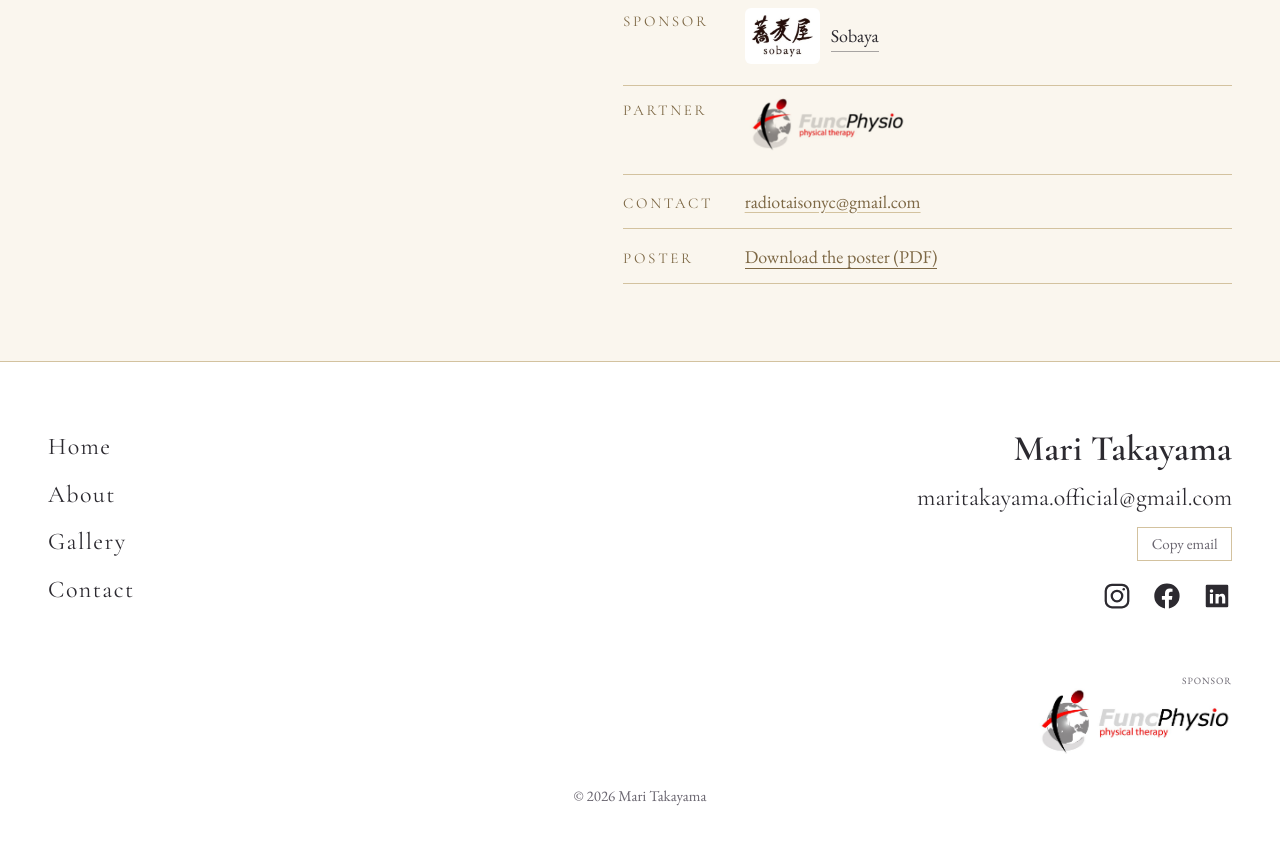
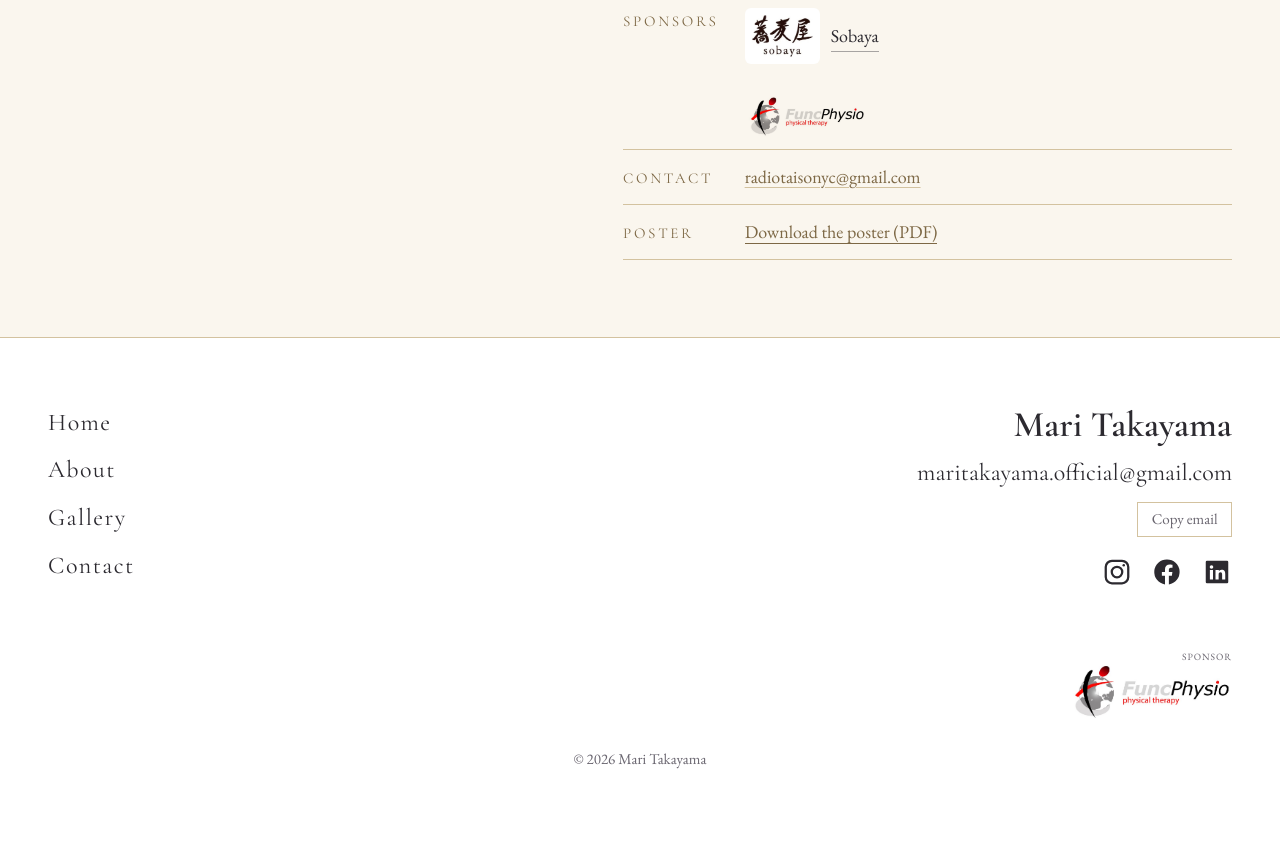
Before and after one commit to bostonterrier808/mari-takayama-site, a plain HTML site: page radio-taiso.html in a window 1280 px wide. Shown: the part 1477-2318 px from the top of the page. After the commit the page ends 2282 px from the top, so only its background shows below. Drawn offline with nearby package versions, Linux system fonts and the light colour scheme.

Commit message:
Radio Taiso: both sponsors in one row; footer logo a bit smaller
Co-Authored-By: Claude Opus 5.5 <noreply@anthropic.com>
Claude-Session: https://claude.ai/code/session_01BKSbViebQcW1KGPV6oWPaD

```diff
--- a/radio-taiso.html
+++ b/radio-taiso.html
@@ -266,8 +266,9 @@ footer nav a:hover { color: var(--slate); }
 .taiso-line-note { display: block; margin-top: .6rem; font-size: .92rem; line-height: 1.7; color: #6a6670; }
 .taiso-info dt { min-width: 0; overflow-wrap: anywhere; }
 .taiso-sponsor { flex-wrap: wrap; row-gap: .4rem; }
-.taiso-partner img { height: 56px !important; width: auto; border-radius: 0 !important; background: none !important; padding: 0 !important; mix-blend-mode: multiply; }
+.taiso-partner img { height: 42px !important; width: auto; border-radius: 0 !important; background: none !important; padding: 0 !important; mix-blend-mode: multiply; }
 .taiso-partner span { border-bottom: 1px solid currentColor; }
+.taiso-sponsors { display: flex; flex-direction: column; align-items: flex-start; gap: 2rem; }
 </style>
 <style id="photo-layout">.grid { grid-template-columns: repeat(6, minmax(0, 1fr)); grid-auto-rows: clamp(40px, 8vw, 160px); gap: 20px; align-items: stretch; } .grid button { min-height: 0; overflow: hidden; } .grid img { height: 100%; } @media (max-width: 760px) { .grid { grid-template-columns: repeat(2, minmax(0, 1fr)); grid-auto-rows: auto; align-items: start; } .grid button { grid-column: span 1 !important; grid-row: auto !important; } .grid img { height: auto !important; aspect-ratio: 3 / 4 !important; } }
 #grid button, .hero-photo, .about .wrap > img, .row-photo, .banner { overflow: hidden; }
@@ -374,7 +375,7 @@ html[lang=ja] header.top #site-menu a { font-size: 0.95rem; letter-spacing: 0.06
   .banner .wrap { align-items: flex-start; padding-top: 1.25rem; }
 }
 </style>
-<link rel="stylesheet" href="site-theme.css?v=sp2">
+<link rel="stylesheet" href="site-theme.css?v=sp3">
 <style id="manual-box-styles">@media(min-width:761px){}@media(max-width:760px){}</style><meta name="editor-published-at" content="1794434805000">
 <!-- Google Analytics (visitor counts only; skipped in the editor, previews and local copies) -->
 <script>
@@ -428,8 +429,7 @@ html[lang=ja] header.top #site-menu a { font-size: 0.95rem; letter-spacing: 0.06
               <div><dt>Weather</dt><dd>We meet on Zoom if it snows, or if the 7 AM forecast shows a 40% or higher chance of rain at 9 AM.</dd></div>
               <div data-box-slot="16"><dt>After</dt><dd>9:30 AM: running club by FuncPhysio Physical Therapy. Physical therapist Dr. Kosaki checks your running form as needed.<br><a class="taiso-link" href="https://funcphysio.com/ja/2026/11/11/funcphysio-running-club-takes-on-the-nyc-marathon-building-a-stronger-running-community-in-new-york-city/" target="_blank" rel="noopener">Running club blog</a></dd></div>
               <div data-box-slot="17"><dt>Updates</dt><dd><a class="taiso-link" href="https://docs.google.com/forms/d/1HZ8sSrXfh6N30gLe0oO-IdWjL2f-HCDcVMKicyv7BIE/viewform" target="_blank" rel="noopener">Join the Radio Taiso mailing list</a><span class="taiso-line-note">Or the LINE group (for people in or connected to New York): email <a class="taiso-mail" href="mailto:radiotaisonyc@gmail.com">radiotaisonyc@gmail.com</a> with your name and a short introduction.</span></dd></div>
-              <div data-box-slot="18"><dt>Sponsor</dt><dd><span class="taiso-sponsor"><img src="img/sobaya-logo.jpg" alt="Sobaya logo" width="436" height="326" data-photo-id="img/sobaya-logo.jpg" data-box-slot="22"><a href="https://www.sobaya-nyc.com" target="_blank" rel="noopener">Sobaya</a></span></dd></div>
-              <div><dt>Partner</dt><dd><a class="taiso-sponsor taiso-partner" href="https://funcphysio.com" target="_blank" rel="noopener"><img src="img/funcphysio-logo.jpg" alt="FuncPhysio Physical Therapy" width="900" height="312"></a></dd></div>
+              <div data-box-slot="18"><dt>Sponsors</dt><dd><span class="taiso-sponsors"><span class="taiso-sponsor"><img src="img/sobaya-logo.jpg" alt="Sobaya logo" width="436" height="326" data-photo-id="img/sobaya-logo.jpg" data-box-slot="22"><a href="https://www.sobaya-nyc.com" target="_blank" rel="noopener">Sobaya</a></span><a class="taiso-sponsor taiso-partner" href="https://funcphysio.com" target="_blank" rel="noopener"><img src="img/funcphysio-logo.jpg" alt="FuncPhysio Physical Therapy" width="900" height="312"></a></span></dd></div>
               <div data-box-slot="19"><dt>Contact</dt><dd><a class="taiso-mail" href="mailto:radiotaisonyc@gmail.com">radiotaisonyc@gmail.com</a></dd></div>
               <div><dt>Poster</dt><dd><a class="taiso-link" href="radio-taiso-poster.pdf" target="_blank" rel="noopener">Download the poster (PDF)</a></dd></div>
             </dl>
--- a/site-theme.css
+++ b/site-theme.css
@@ -375,9 +375,9 @@ footer .sponsor-wrap { display: flex !important; justify-content: flex-end; padd
 footer .sponsor-block { width: fit-content; margin: 0 0 1rem auto; text-align: right; }
 footer .sponsor-label { margin: 0 0 .1rem; text-align: right; font-size: .6rem; letter-spacing: .1em; color: var(--ink-soft); line-height: 1.2; }
 footer .sponsor-logo { display: inline-block; }
-footer .sponsor-logo img { display: block; width: 200px; height: auto; margin-left: auto; mix-blend-mode: multiply; }
+footer .sponsor-logo img { display: block; width: 165px; height: auto; margin-left: auto; mix-blend-mode: multiply; }
 @media (max-width: 760px) {
-  footer .sponsor-logo img { width: 170px; }
+  footer .sponsor-logo img { width: 135px; }
 }
 .rates-ask { margin-top: 1.4rem; padding: 1.1rem 1.1rem 1rem; border: 1px solid var(--gold-line, #d9c9a8); background: #fff; }
 .rates-ask-title { font-family: var(--font-display); font-size: clamp(1.25rem, 2vw, 1.5rem); font-weight: 600; margin-bottom: .3rem; }
```
Also changed, not shown: about.html (+1 -1 lines), ballet-ryugaku.html (+1 -1 lines), booking.html (+1 -1 lines), costumes.html (+1 -1 lines), credits.html (+1 -1 lines), gallery.html (+1 -1 lines), index.html (+1 -1 lines), interview.html (+1 -1 lines), lessons.html (+1 -1 lines), private-lessons.html (+1 -1 lines), rates.html (+1 -1 lines), semi-private.html (+1 -1 lines), study-in-ny.html (+1 -1 lines), site-language.js.
